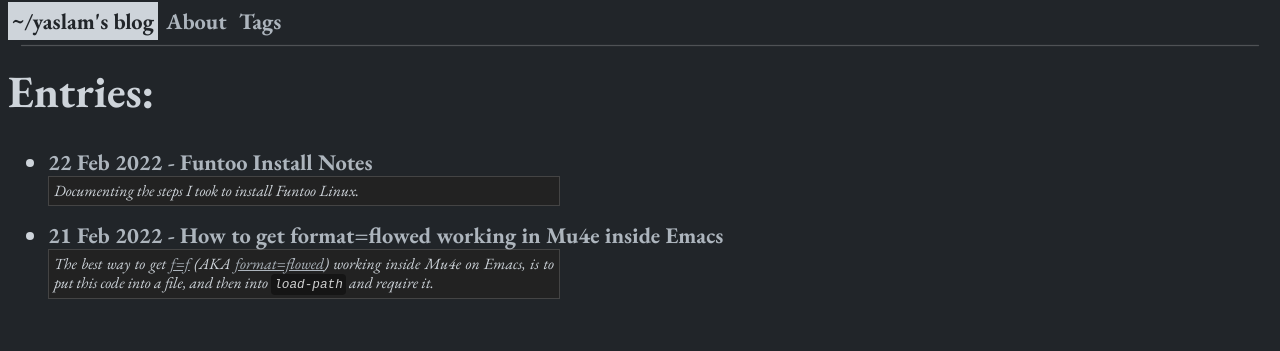
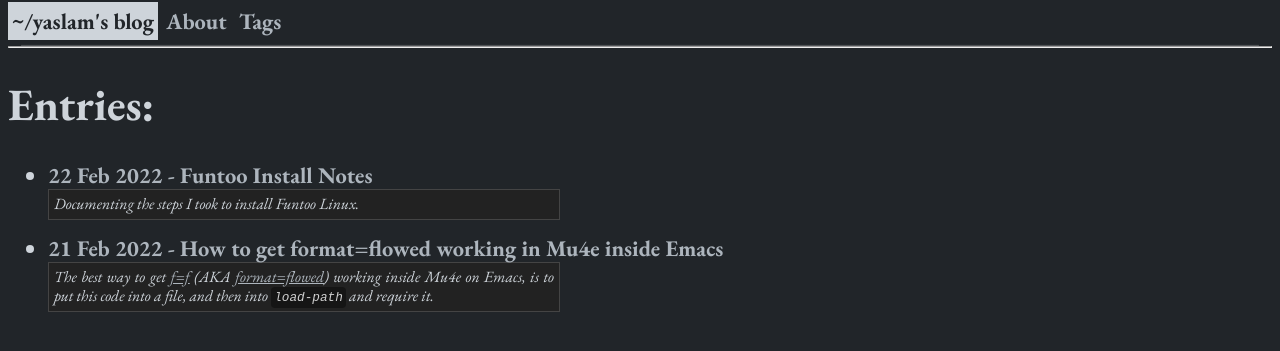
Before and after one commit to yusi1/yaslamblog, a Jekyll site: the page built from index.html, in a window 1280 px wide. Shown: the top 351 px of the page. Built offline with Jekyll 4.4.1, drawn with Linux system fonts in a browser that asks for light colours.

Commit message:
navigation.html: Use "hr" element for nav underline
Better than "box-shadow".

```diff
--- a/_includes/navigation.html
+++ b/_includes/navigation.html
@@ -10,3 +10,5 @@
       {% endfor %}
     </div>
 </nav>
+
+<hr></hr>
```
